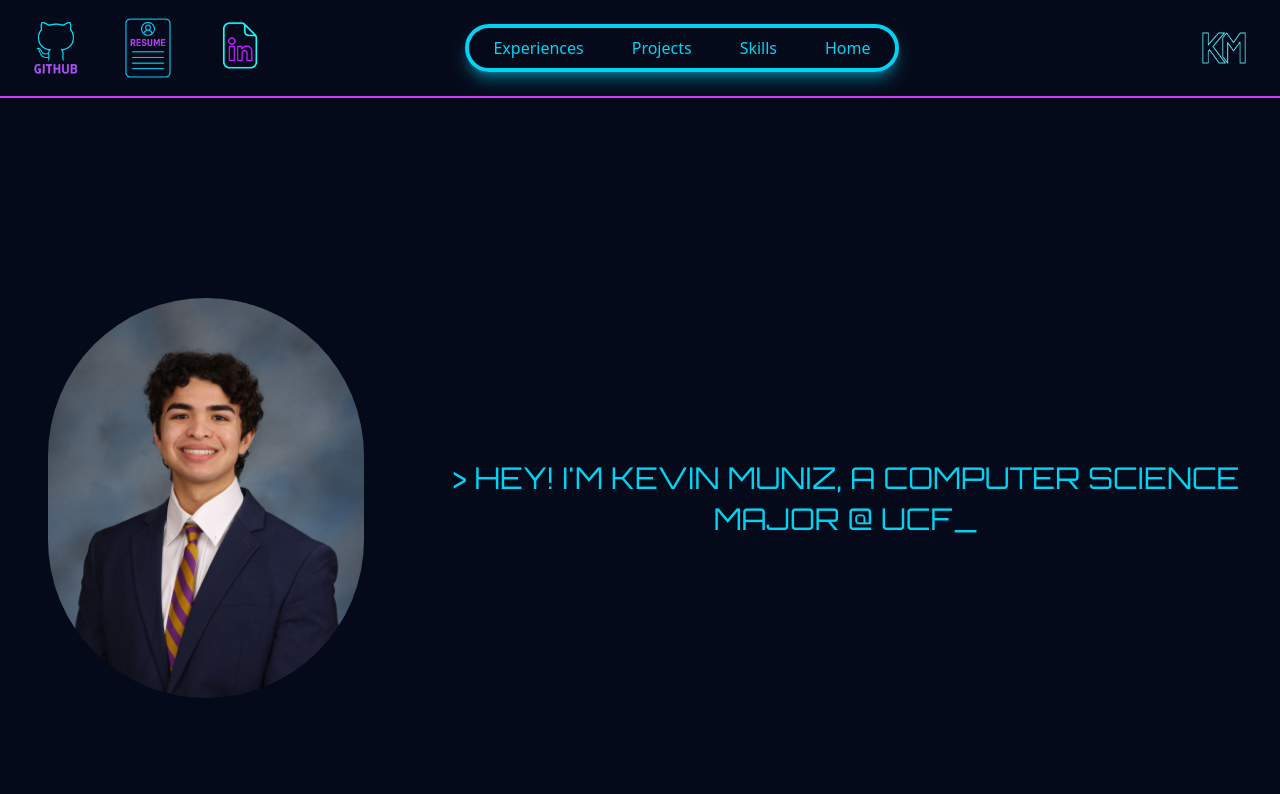
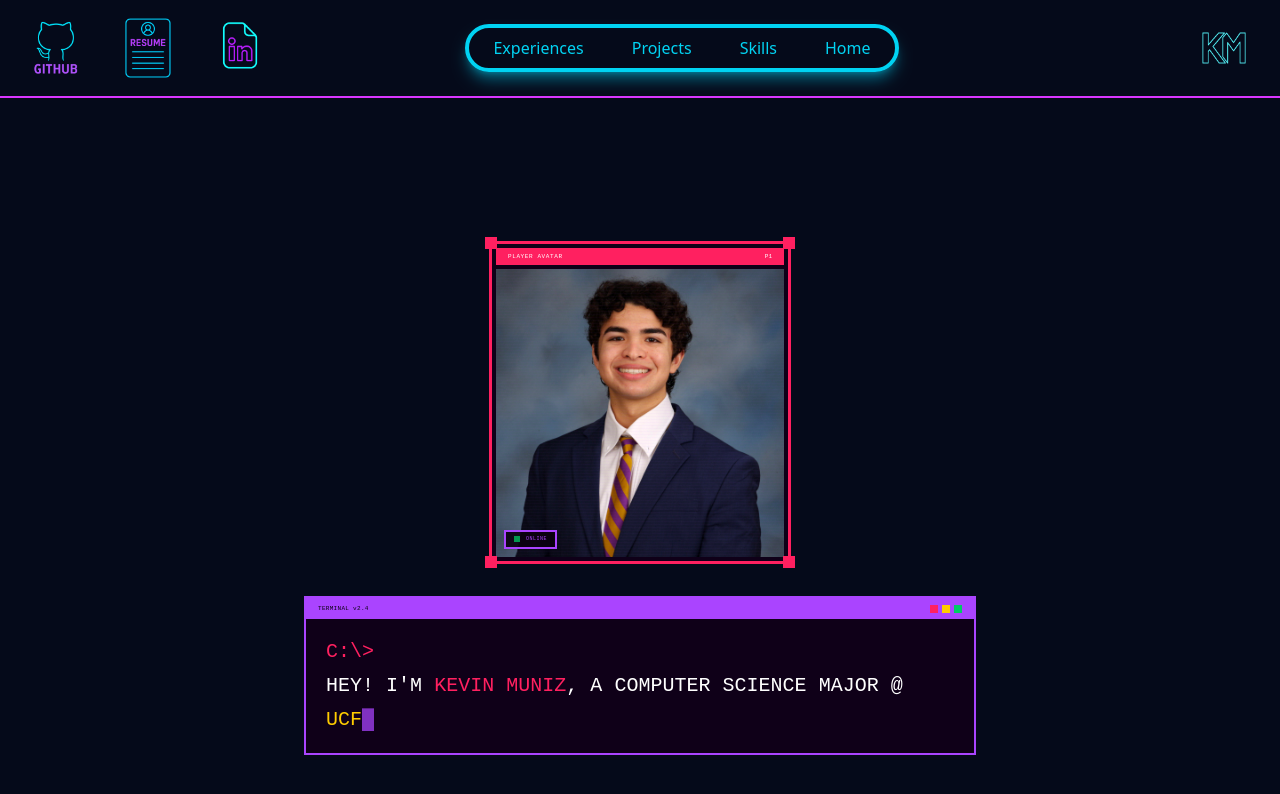
Before and after one commit to KevinMuniz1/Portfolio-Website, a Next.js app: page / in a window 1280 px wide. Shown: the top 794 px of the page. Built offline with nearby package versions, Linux system fonts and the light colour scheme.

Commit message:
changes to welcome page

```diff
--- a/app/components/welcomePageName.tsx
+++ b/app/components/welcomePageName.tsx
@@ -1,36 +1,143 @@
 "use client";
-
 import Typewriter from "typewriter-effect";
 
 export default function TypingEffect() {
   return (
-    <>
-  <div className="flex flex-col items-center p-8">
-    {/* image placeholder - replace src with your photo in /public and alt text */}
+    <div className="flex flex-col items-center gap-8 p-8">
+
+      {/* Avatar frame */}
+      <div className="relative">
+
+        {/* Pixel corner dots - top left */}
+        <div className="absolute -top-1 -left-1 w-3 h-3 bg-[#ff2060] z-10" />
+        {/* Pixel corner dots - top right */}
+        <div className="absolute -top-1 -right-1 w-3 h-3 bg-[#ff2060] z-10" />
+        {/* Pixel corner dots - bottom left */}
+        <div className="absolute -bottom-1 -left-1 w-3 h-3 bg-[#ff2060] z-10" />
+        {/* Pixel corner dots - bottom right */}
+        <div className="absolute -bottom-1 -right-1 w-3 h-3 bg-[#ff2060] z-10" />
+
+        {/* Outer border */}
+        <div className="border-[3px] border-[#ff2060] bg-[#0f0018] p-1">
+
+          {/* Title bar */}
+          <div className="bg-[#ff2060] px-3 py-1 flex items-center justify-between mb-1">
+            <span
+              className="text-white tracking-widest"
+              style={{ fontFamily: "'Press Start 2P', monospace", fontSize: "6px" }}
+            >
+              PLAYER AVATAR
+            </span>
+            <span
+              className="text-white"
+              style={{ fontFamily: "'Press Start 2P', monospace", fontSize: "6px" }}
+            >
+              P1
+            </span>
+          </div>
+
+          {/* Photo */}
+          <div className="relative">
             <img
               src="/profilePic.JPG"
               alt="Kevin Muniz"
-      className="rounded-full object-cover w-48 h-48 sm:w-56 sm:h-56 md:w-100 md:h-100"
+              className="object-cover w-48 h-48 sm:w-56 sm:h-56 md:w-72 md:h-72 block"
+              style={{
+                imageRendering: "auto",
+                filter: "contrast(1.05) saturate(1.1)",
+              }}
             />
+
+            {/* Scanline overlay */}
+            <div
+              className="absolute inset-0 pointer-events-none"
+              style={{
+                background:
+                  "repeating-linear-gradient(0deg, transparent, transparent 2px, rgba(170,68,255,0.025) 2px, rgba(170,68,255,0.025) 3px)",
+              }}
+            />
+
+            {/* Online badge */}
+            <div
+              className="absolute bottom-2 left-2 flex items-center gap-1.5 px-2 py-1 border-2 border-[#aa44ff]"
+              style={{ background: "rgba(10,0,16,0.9)" }}
+            >
+              <div className="w-1.5 h-1.5 bg-[#00cc66] animate-pulse" />
+              <span
+                className="text-[#aa44ff] tracking-widest"
+                style={{ fontFamily: "'Press Start 2P', monospace", fontSize: "5px" }}
+              >
+                ONLINE
+              </span>
+            </div>
+          </div>
+        </div>
       </div>
 
-    <div className="text-3xl  leading-snug text-cyan-400 orbitron-text text-center">
+      {/* Typewriter block */}
+      <div
+        className="border-2 border-[#aa44ff] w-full max-w-2xl overflow-hidden"
+        style={{ background: "#0f0018" }}
+      >
+        {/* Terminal title bar */}
+        <div className="bg-[#aa44ff] px-3 py-1.5 flex items-center justify-between">
+          <span
+            className="text-[#0a0010] tracking-wider"
+            style={{ fontFamily: "'Press Start 2P', monospace", fontSize: "6px" }}
+          >
+            TERMINAL v2.4
+          </span>
+          <div className="flex gap-1">
+            <div className="w-2 h-2 bg-[#ff2060]" />
+            <div className="w-2 h-2 bg-[#ffcc00]" />
+            <div className="w-2 h-2 bg-[#00cc66]" />
+          </div>
+        </div>
+
+        {/* Typewriter text */}
+        <div className="px-5 py-4">
+          <div
+            style={{
+              fontFamily: "'Share Tech Mono', monospace",
+              fontSize: "clamp(14px, 2.5vw, 20px)",
+              color: "#aa44ff",
+              lineHeight: "1.7",
+            }}
+          >
+            <span style={{ color: "#ff2060" }}>C:\&gt; </span>
             <Typewriter
               options={{
-          delay: 25,
-          cursor: "_", // terminal cursor
+                delay: 35,
+                cursor: "█",
                 loop: false,
+                wrapperClassName: "inline",
+                cursorClassName: "inline text-[#aa44ff] animate-pulse",
               }}
               onInit={(typewriter) => {
                 typewriter
-            .typeString("> HEY! I'M KEVIN MUNIZ, ")
+                  .typeString(
+                    '<span style="color:#ffffff;">HEY! I\'M </span>'
+                  )
+                  .pauseFor(200)
+                  .typeString(
+                    '<span style="color:#ff2060;">KEVIN MUNIZ</span>'
+                  )
                   .pauseFor(400)
-            .typeString("A COMPUTER SCIENCE MAJOR @ UCF")
+                  .typeString(
+                    '<span style="color:#ffffff;">, A COMPUTER SCIENCE MAJOR @ </span>'
+                  )
+                  .pauseFor(200)
+                  .typeString(
+                    '<span style="color:#ffcc00;">UCF</span>'
+                  )
                   .pauseFor(350)
                   .start();
               }}
             />
           </div>
-    </>
+        </div>
+      </div>
+
+    </div>
   );
 }
--- a/package.json
+++ b/package.json
@@ -9,7 +9,7 @@
     "lint": "eslint"
   },
   "dependencies": {
-    "next": "16.0.3",
+    "next": "^16.2.2",
     "react": "19.2.0",
     "react-dom": "19.2.0",
     "typewriter-effect": "^2.22.0"
```
Also changed, not shown: 1 other file (tests, documents, lock files or other folders). Lines whose indentation alone changed are shown as unchanged.
